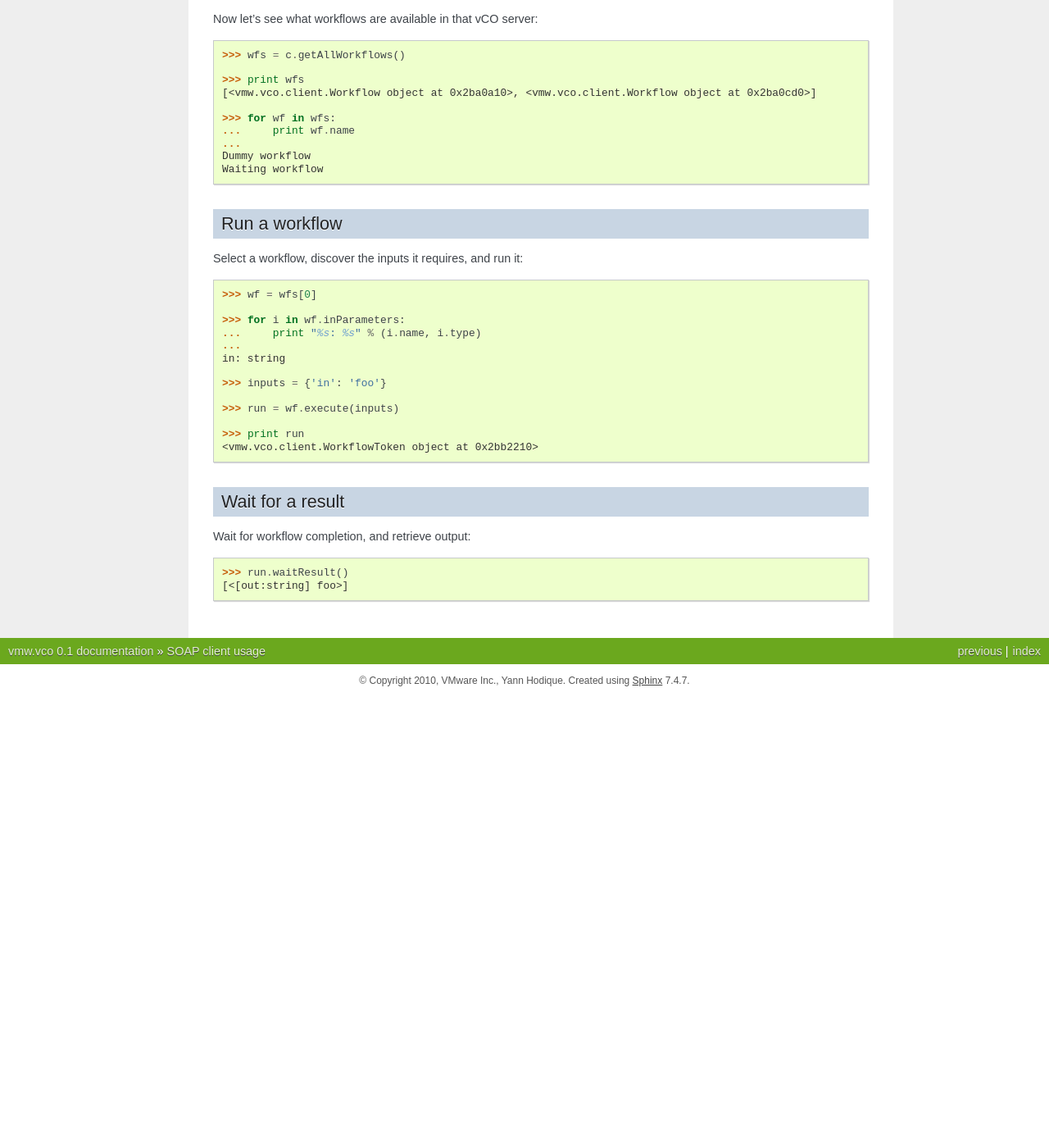
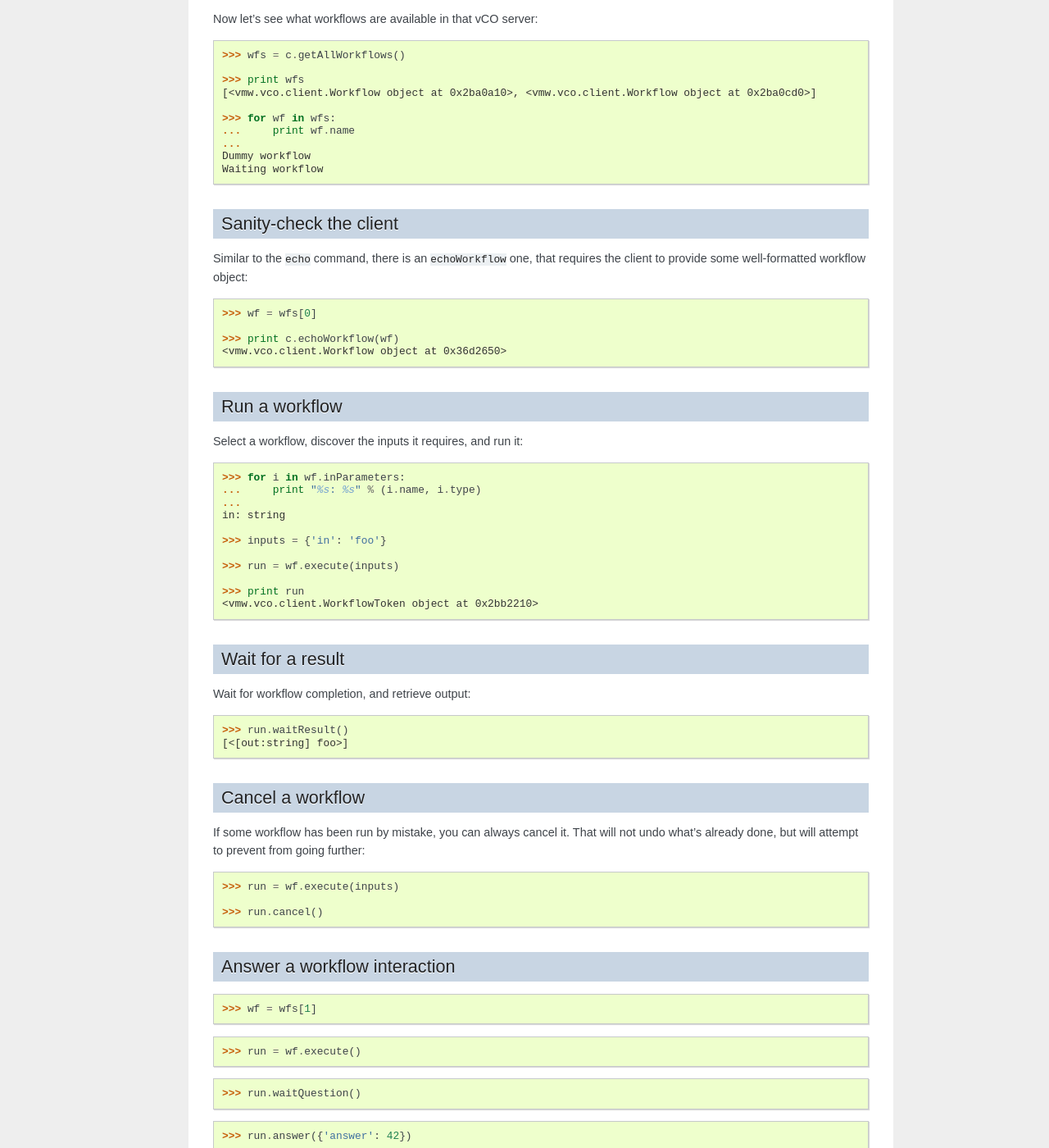
Before and after one commit to sigma/vmw.vco, a Sphinx documentation site: the page built from doc/source/examples.rst, in a window 1280 px wide and 1400 px high, scrolled down 548 px. Shown: the whole window at 82% size. Built offline with Sphinx 7.4.7, drawn with Linux system fonts in a browser that asks for light colours; before the commit the page ends 1398 px from its top, so only the background shows below that; some of the changed text lies outside the part shown.

Commit message:
more examples, fix waiting bug

```diff
--- a/doc/source/examples.rst
+++ b/doc/source/examples.rst
@@ -43,12 +43,21 @@ Now let's see what workflows are available in that vCO server::
   Dummy workflow
   Waiting workflow
 
+Sanity-check the client
+=======================
+
+Similar to the ``echo`` command, there is an ``echoWorkflow`` one, that
+requires the client to provide some well-formatted workflow object::
+
+  >>> wf = wfs[0]
+
+  >>> print c.echoWorkflow(wf)
+  <vmw.vco.client.Workflow object at 0x36d2650>
+
 Run a workflow
 ==============
 
 Select a workflow, discover the inputs it requires, and run it::
-
-  >>> wf = wfs[0]
 
   >>> for i in wf.inParameters:
   ...     print "%s: %s" % (i.name, i.type)
@@ -69,3 +78,27 @@ Wait for workflow completion, and retrieve output::
 
   >>> run.waitResult()
   [<[out:string] foo>]
+
+Cancel a workflow
+=================
+
+If some workflow has been run by mistake, you can always cancel it. That will
+not undo what's already done, but will attempt to prevent from going further::
+
+  >>> run = wf.execute(inputs)
+
+  >>> run.cancel()
+
+Answer a workflow interaction
+=============================
+
+  >>> wf = wfs[1]
+
+  >>> run = wf.execute()
+
+  >>> run.waitQuestion()
+
+  >>> run.answer({'answer': 42})
+
+  >>> run.waitResult()
+  []
```
Also changed, not shown: 1 other file.
